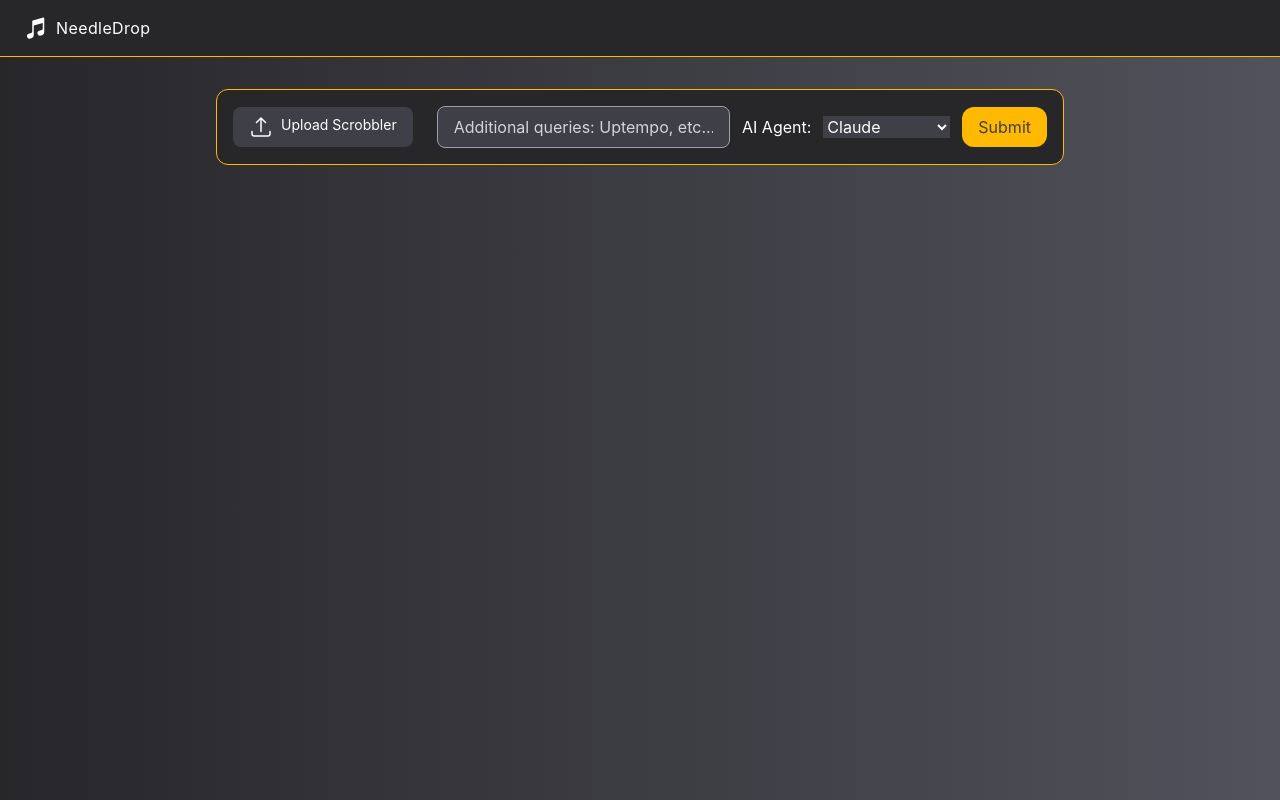
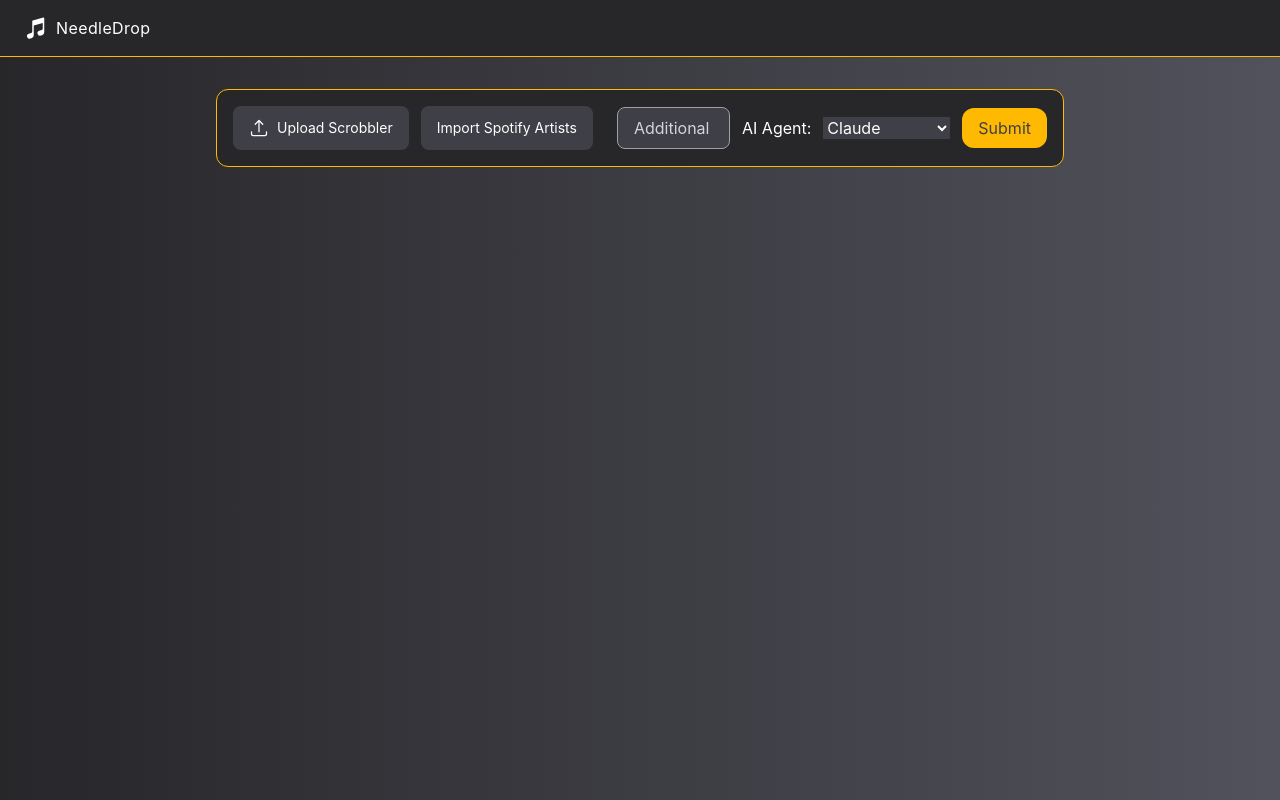
Before and after one commit to david-gillgrass/Needledrop, a React (Vite) app in the folder client/: page / in a window 1280 px wide. Built offline with nearby package versions, Linux system fonts and the light colour scheme.

Commit message:
feat: A user can now use their connected spotify to get ai recommendations from the ui!

```diff
--- a/client/src/App.jsx
+++ b/client/src/App.jsx
@@ -1,4 +1,4 @@
-import { useState } from 'react'
+import { useEffect, useState } from 'react'
 import './App.css'
 import Navbar from './Navbar'
 import RecommendationCard from './RecommendationCard'
@@ -12,6 +12,7 @@ function App() {
   const [historyUploaded, setHistory] = useState(false)
   const [isLoading, setIsLoading] = useState(false)
   const [player, setPlayer] = useState(null)
+  const [spotifyImported, setSpotify] = useState(false)
 
   async function handleSubmit(selectedFile, query, aiAgent) {
     setIsLoading(true)
@@ -40,6 +41,17 @@ function App() {
     setPlayer({artist, title})
   }
 
+  useEffect(()=> {
+    const params = new URLSearchParams(window.location.search)
+    if(params.get('spotify') === 'connected' && !spotifyImported){
+      setSpotify(true)
+      fetch('http://127.0.0.1:8000/spotify/top-artists')
+      .then(res => res.json())
+      .then(data => {})
+
+  }
+  },[spotifyImported])
+
   return (
     <>
     <div className='min-h-screen bg-linear-to-r from-zinc-800 to-zinc-600'>
@@ -53,6 +65,13 @@ function App() {
         <path fillRule="evenodd" d="M2.25 12c0-5.385 4.365-9.75 9.75-9.75s9.75 4.365 9.75 9.75-4.365 9.75-9.75 9.75S2.25 17.385 2.25 12Zm13.36-1.814a.75.75 0 1 0-1.22-.872l-3.236 4.53L9.53 12.22a.75.75 0 0 0-1.06 1.06l2.25 2.25a.75.75 0 0 0 1.14-.094l3.75-5.25Z" clipRule="evenodd" />
       </svg>
       </p>}
+      {spotifyImported && <p className='px-4 py-2 flex justify-center items-center mb-2 gap-3 '>
+        Spotify Artists Successfully Uploaded!
+      <svg xmlns="http://www.w3.org/2000/svg" viewBox="0 0 24 24" fill="green" className="size-8">
+        <path fillRule="evenodd" d="M2.25 12c0-5.385 4.365-9.75 9.75-9.75s9.75 4.365 9.75 9.75-4.365 9.75-9.75 9.75S2.25 17.385 2.25 12Zm13.36-1.814a.75.75 0 1 0-1.22-.872l-3.236 4.53L9.53 12.22a.75.75 0 0 0-1.06 1.06l2.25 2.25a.75.75 0 0 0 1.14-.094l3.75-5.25Z" clipRule="evenodd" />
+      </svg>
+      </p>
+      }
     { isLoading ? <Spinner /> : (
     <div className='grid grid-cols-1 md:grid-cols-2 lg:grid-cols-3 gap-4'>
     {rec.map((recs, index) => (
--- a/client/src/Discovery.jsx
+++ b/client/src/Discovery.jsx
@@ -8,14 +8,22 @@ function Discovery({onSubmit}){
 
     return(
     <div className="bg-zinc-800 border border-amber-400 rounded-xl p-4 mb-2 flex flex-col md:flex-row items-center gap-3">
-        <label htmlFor="upload" className="bg-zinc-700 hover:bg-zinc-600 text-sm px-4 py-2 rounded-lg cursor-pointer transition-colors whitespace-nowrap gap-2 flex flex-row">
-            <svg xmlns="http://www.w3.org/2000/svg" viewBox="0 0 24 24" fill="currentColor" className="size-6">
+
+        <label htmlFor="upload" className="bg-zinc-700 hover:bg-zinc-600 text-sm px-4 py-3 rounded-lg cursor-pointer transition-colors whitespace-nowrap gap-2 flex flex-row">
+            <svg xmlns="http://www.w3.org/2000/svg" viewBox="0 0 24 24" fill="currentColor" className="size-5">
                 <path fillRule="evenodd" d="M11.47 2.47a.75.75 0 0 1 1.06 0l4.5 4.5a.75.75 0 0 1-1.06 1.06l-3.22-3.22V16.5a.75.75 0 0 1-1.5 0V4.81L8.03 8.03a.75.75 0 0 1-1.06-1.06l4.5-4.5ZM3 15.75a.75.75 0 0 1 .75.75v2.25a1.5 1.5 0 0 0 1.5 1.5h13.5a1.5 1.5 0 0 0 1.5-1.5V16.5a.75.75 0 0 1 1.5 0v2.25a3 3 0 0 1-3 3H5.25a3 3 0 0 1-3-3V16.5a.75.75 0 0 1 .75-.75Z" clipRule="evenodd" />
             </svg> Upload Scrobbler
             </label>
         <input type="file" id="upload" className="hidden"
         onChange={(e)=> setSelectedFile(e.target.files[0])}
         />
+
+        <button type="button"
+        className="bg-zinc-700 hover:bg-zinc-600 text-sm px-4 py-3 rounded-lg cursor-pointer transition-colors whitespace-nowrap gap-2 flex flex-row"
+        onClick={()=>window.location.href = 'http://127.0.0.1:8000/spotify/login'}
+        >
+            Import Spotify Artists
+        </button>
 
         <label htmlFor="search"></label>
         <input type="text" id="search"
```
Also changed, not shown: 2 other files (tests, documents, lock files or other folders).
